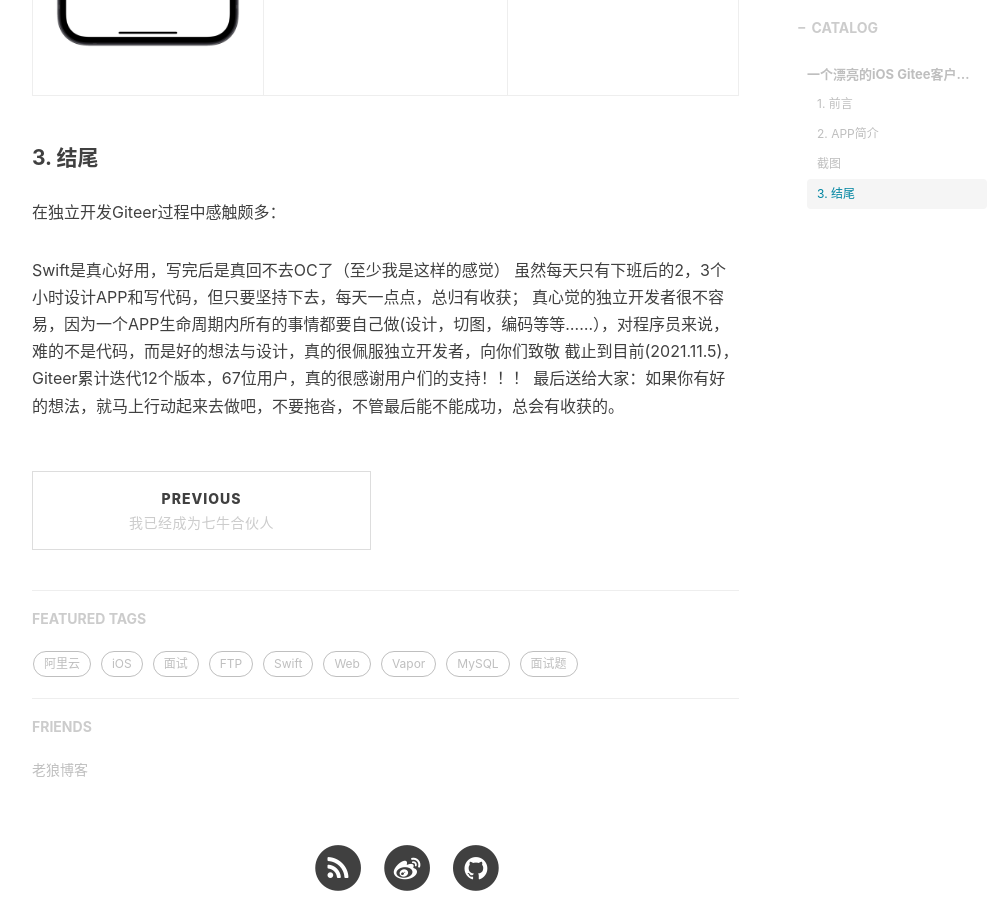
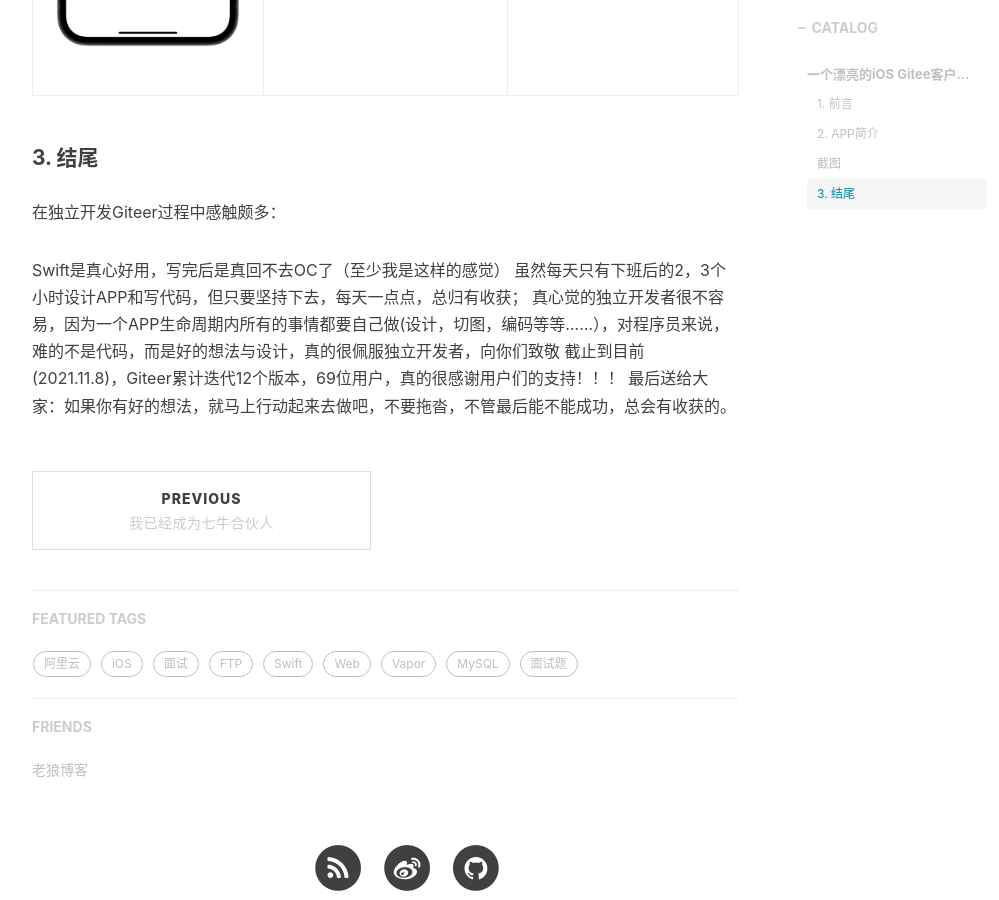
Before and after one commit to fandongtongxue/fandongtongxue.github.io, a Jekyll site: the page built from _posts/2021-09-18-Giteer.md, in a window 1280 px wide and 900 px high, scrolled down 3437 px. Shown: the whole window, without its empty margins (233-1232 px from the left). Built offline with Jekyll 4.4.1, drawn with Linux system fonts in a browser that asks for light colours; nearby versions of some CDN libraries; comment, search, counter and statistics services are not loaded.

Commit message:
Update 2021-09-18-Giteer.md

```diff
--- a/_posts/2021-09-18-Giteer.md
+++ b/_posts/2021-09-18-Giteer.md
@@ -50,5 +50,5 @@
 Swift是真心好用，写完后是真回不去OC了（至少我是这样的感觉）
 虽然每天只有下班后的2，3个小时设计APP和写代码，但只要坚持下去，每天一点点，总归有收获；
 真心觉的独立开发者很不容易，因为一个APP生命周期内所有的事情都要自己做(设计，切图，编码等等......），对程序员来说，难的不是代码，而是好的想法与设计，真的很佩服独立开发者，向你们致敬
-截止到目前(2021.11.5)，Giteer累计迭代12个版本，67位用户，真的很感谢用户们的支持！！！
+截止到目前(2021.11.8)，Giteer累计迭代12个版本，69位用户，真的很感谢用户们的支持！！！
 最后送给大家：如果你有好的想法，就马上行动起来去做吧，不要拖沓，不管最后能不能成功，总会有收获的。
```
